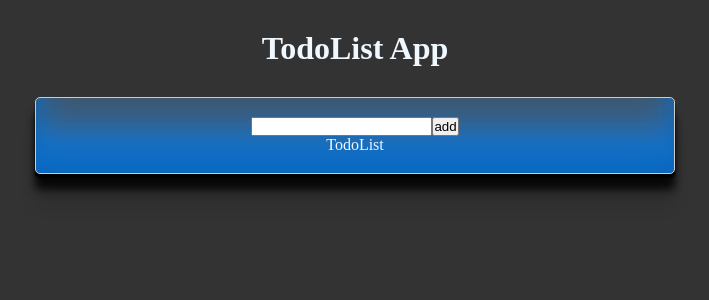
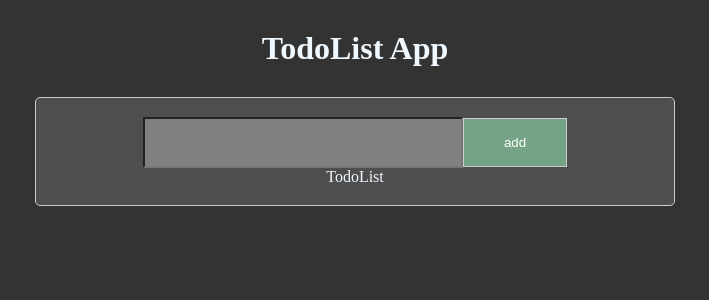
Before and after one commit to salarGholami/TodoList, a React (Create React App) app: page / in a window 1280 px wide. Shown: the top 300 px of the page, without its empty margins (285-994 px from the left). Built offline with nearby package versions, Linux system fonts and the light colour scheme.

Commit message:
add Todos

```diff
--- a/src/App.css
+++ b/src/App.css
@@ -20,10 +20,23 @@
   border: 0.5px solid #ccc;
   border-radius: 5px;
   padding: 19px;
-  box-shadow: rgba(0, 0, 0, 0.17) 0px -23px 25px 0px inset,
-    rgb(14, 126, 230) 0px -36px 30px 0px inset,
-    rgba(14, 126, 230, 0.395) 0px -79px 40px 0px inset,
-    rgba(0, 0, 0, 0.06) 0px 2px 1px, rgb(0, 0, 0) 0px 4px 2px,
-    rgba(0, 0, 0, 0.09) 0px 8px 4px, rgba(0, 0, 0, 0.821) 0px 16px 8px,
-    rgba(0, 0, 0, 0.107) 0px 32px 16px;
 }
+
+input[type="text"] {
+  width: 20rem;
+  background-color: gray;
+  padding: 1rem 0.5rem;
+  color: white;
+}
+
+input[type="text"]:focus {
+  border: 5px solid rgba(140, 210, 165, 0.646);
+}
+
+button {
+  color: white;
+  border: 1px solid #ccc;
+  background-color: rgba(140, 210, 165, 0.646);
+  padding: 1rem 2.5rem;
+  cursor: pointer;
+}
--- a/src/components/TodoApp.jsx
+++ b/src/components/TodoApp.jsx
@@ -1,11 +1,23 @@
+import { useState } from "react";
 import TodoForm from "./TodoForm";
 import TodoList from "./TodoList";
 
 const TodoApp = () => {
-//   const [todos, setTodos] = useState([]);
+  const [todos, setTodos] = useState([]);
+
+  const addTodoHandler = (input) => {
+    console.log(input);
+    const newTodo = {
+      id: Math.floor(Math.random() * 1000),
+      text: input,
+      isCompleted: false,
+    };
+    setTodos([...todos, newTodo]);
+  };
+
   return (
     <div className="container">
-      <TodoForm />
+      <TodoForm addTodoHandler={addTodoHandler} />
       <TodoList />
     </div>
   );
--- a/src/components/TodoForm.jsx
+++ b/src/components/TodoForm.jsx
@@ -1,20 +1,26 @@
 import { useState } from "react";
 
 const TodoForm = (props) => {
-  const [todo, setTodo] = useState("");
+  const [input, setInput] = useState("");
 
   const changeHandler = (e) => {
-    console.log(e.target.value);
-    setTodo(e.target.value);
+    // console.log(e.target.value);
+    setInput(e.target.value);
   };
 
   const submitHandler = (e) => {
     e.preventDefault();
+    if (!input) {
+      alert("Enter Todo!");
+      return;
+    }
+    props.addTodoHandler(input);
+    setInput("");
   };
 
   return (
     <form onSubmit={submitHandler}>
-      <input type="text" value={todo} onChange={changeHandler} />
+      <input type="text" value={input} onChange={changeHandler} />
       <button type="submit">add</button>
     </form>
   );
```
